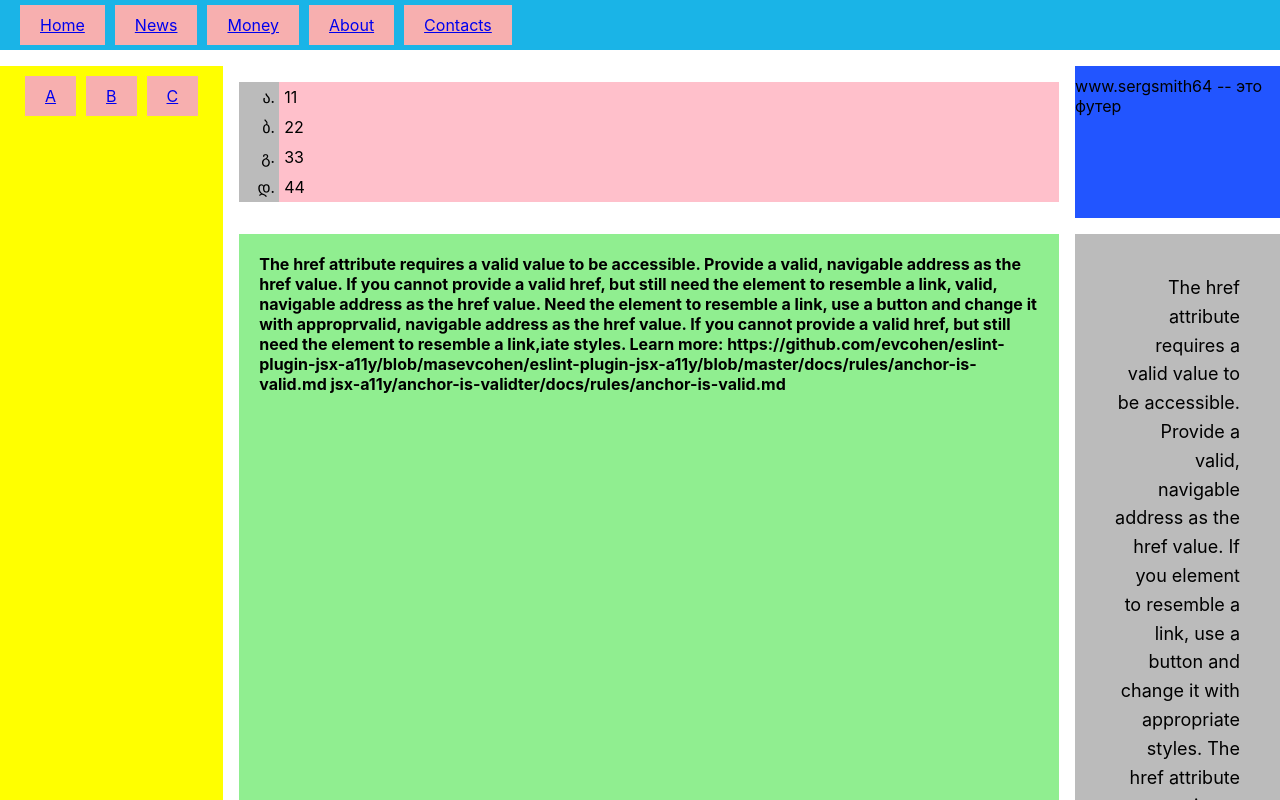
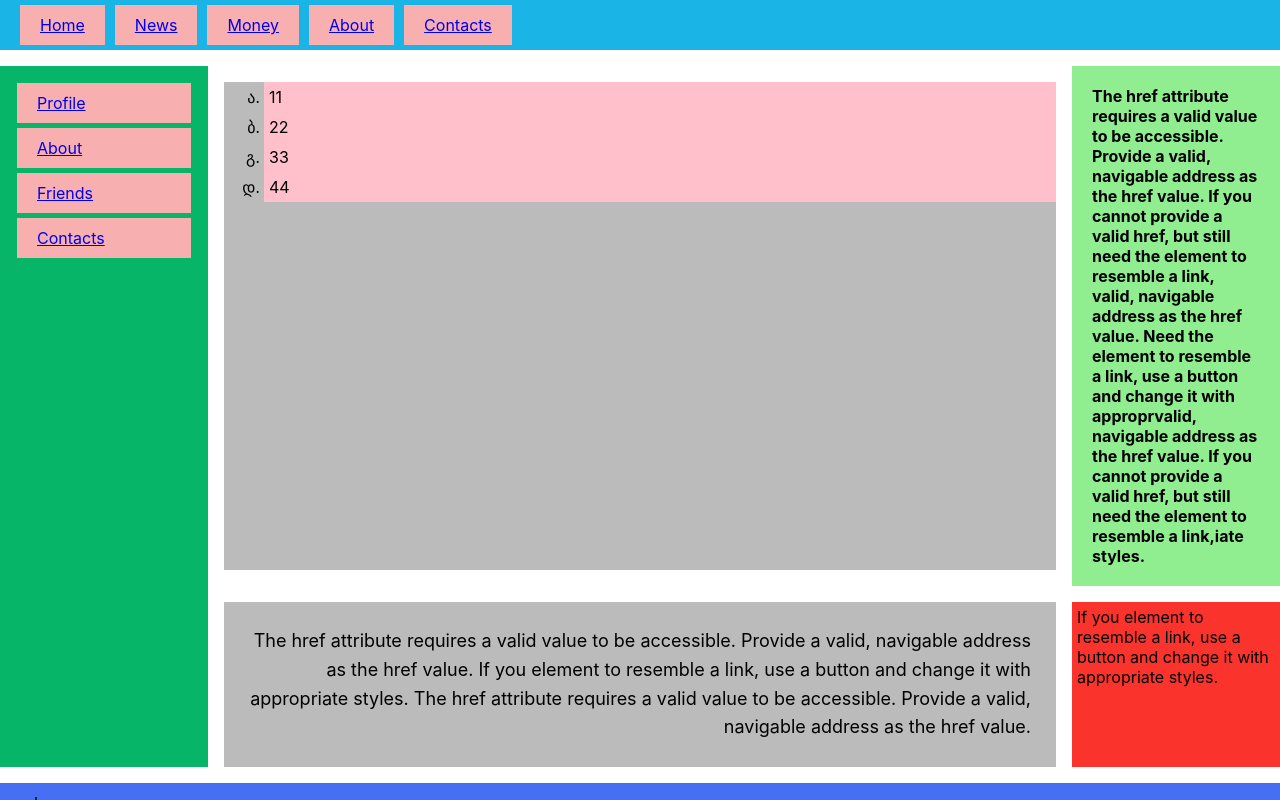
Before and after one commit to SergSmith64/social-react, a React (Create React App) app in the folder social/: page / in a window 1280 px wide. Shown: the top 800 px of the page. Built offline with nearby package versions, Linux system fonts and the light colour scheme.

Commit message:
feat: add left menu for person

```diff
--- a/social/src/App.css
+++ b/social/src/App.css
@@ -1,36 +1,41 @@
 .app-wrapper {
 	display: grid;
 	/* grid-template-areas:
-	"header"
-	"nav main"
-	"footer"; */
+	"h"
+	"n m"
+	"f"; */
 	/* grid-template-rows: 90px 1fr 1fr; */
 	grid-template-columns: 1fr 4fr 1fr;
 	grid-gap: 1em;
 }
-.header {
-	grid-area: header;
+/* .header {
+	grid-area: h;
 }
 .nav {
-	grid-area: nav;
+	grid-area: n;
 }
 .main {
-	grid-area: main;
+	grid-area: m;
 }
 .footer {
-	grid-area: footer;
-}
-.foot1 {
+	grid-area: f;
+} */
+
+.advert1 {
 	background-color: lightgreen;
 	padding: 20px;
 	font-weight: bold;
 }
-.foot2 {
+.advert2 {
 	background-color: #bbb;
-	padding: 40px;
+	padding: 25px;
 	text-align: right;
 	font-size: 18px;
 	line-height: 1.6;
+}
+.advert3 {
+  background-color: #fa332c;
+  padding: 5px;
 }
 
 a {
--- a/social/src/App.js
+++ b/social/src/App.js
@@ -12,15 +12,19 @@ const App = () => {
 			<Header className="header"></Header>
 			<Nav className="nav"></Nav>
 			<Main className="main"></Main>
+
+			<div className="advert1">
+			The href attribute requires a valid value to be accessible. Provide a valid, navigable address as the href value. If you cannot provide a valid href, but still need the element to resemble a link,
+valid, navigable address as the href value. Need the element to resemble a link, use a button and change it with approprvalid, navigable address as the href value. If you cannot provide a valid href, but still need the element to resemble a link,iate styles.
+			</div>
+			<div className="advert2">
+			The href attribute requires a valid value to be accessible. Provide a valid, navigable address as the href value. If you  element to resemble a link, use a button and change it with appropriate styles. The href attribute requires a valid value to be accessible. Provide a valid, navigable address as the href value.
+			</div>
+			<div className="advert3">
+				If you  element to resemble a link, use a button and change it with appropriate styles.
+			</div>
+
 			<Footer className="footer"></Footer>
-			<div className="foot1">
-			The href attribute requires a valid value to be accessible. Provide a valid, navigable address as the href value. If you cannot provide a valid href, but still need the element to resemble a link,
-valid, navigable address as the href value. Need the element to resemble a link, use a button and change it with approprvalid, navigable address as the href value. If you cannot provide a valid href, but still need the element to resemble a link,iate styles. Learn more: https://github.com/evcohen/eslint-plugin-jsx-a11y/blob/masevcohen/eslint-plugin-jsx-a11y/blob/master/docs/rules/anchor-is-valid.md  jsx-a11y/anchor-is-validter/docs/rules/anchor-is-valid.md
-			</div>
-			<div className="foot2">
-			The href attribute requires a valid value to be accessible. Provide a
-valid, navigable address as the href value. If you  element to resemble a link, use a button and change it with appropriate styles. The href attribute requires a valid value to be accessible. Provide a valid, navigable address as the href value.
-			</div>
 		</div>
 	);
 }
--- a/social/src/components/footer.css
+++ b/social/src/components/footer.css
@@ -1,5 +1,6 @@
 .footer__wrapper {
     padding-top: 10px;
     padding-bottom: 10px;
-    background-color: #2255FF;
+    background-color: #476ff3;
+    grid-column: 1/4;
   }
--- a/social/src/components/footer.js
+++ b/social/src/components/footer.js
@@ -4,7 +4,7 @@ import './footer.css';
 const Footer = () => {
     return (
       <div className="footer__wrapper">
-        www.sergsmith64 -- это футер
+        это футер
       </div>
     )
   }
--- a/social/src/components/nav.css
+++ b/social/src/components/nav.css
@@ -1,5 +1,8 @@
 .nav__wrapper {
     grid-row: 2/4;
-    background-color: yellow;
-    padding: 20px;
+    background-color: #07b568;
+    padding: 12px;
 }
+.nav__wrapper a {
+    display: block;
+}
--- a/social/src/components/nav.js
+++ b/social/src/components/nav.js
@@ -4,9 +4,10 @@ import './nav.css';
 const Nav = () => {
     return (
       <div className="nav__wrapper">
-        <a href="#">A</a>
-        <a href="#">B</a>
-        <a href="#">C</a>
+        <a href="#">Profile</a>
+        <a href="#">About</a>
+        <a href="#">Friends</a>
+        <a href="#">Contacts</a>
       </div>
     )
   }
```
